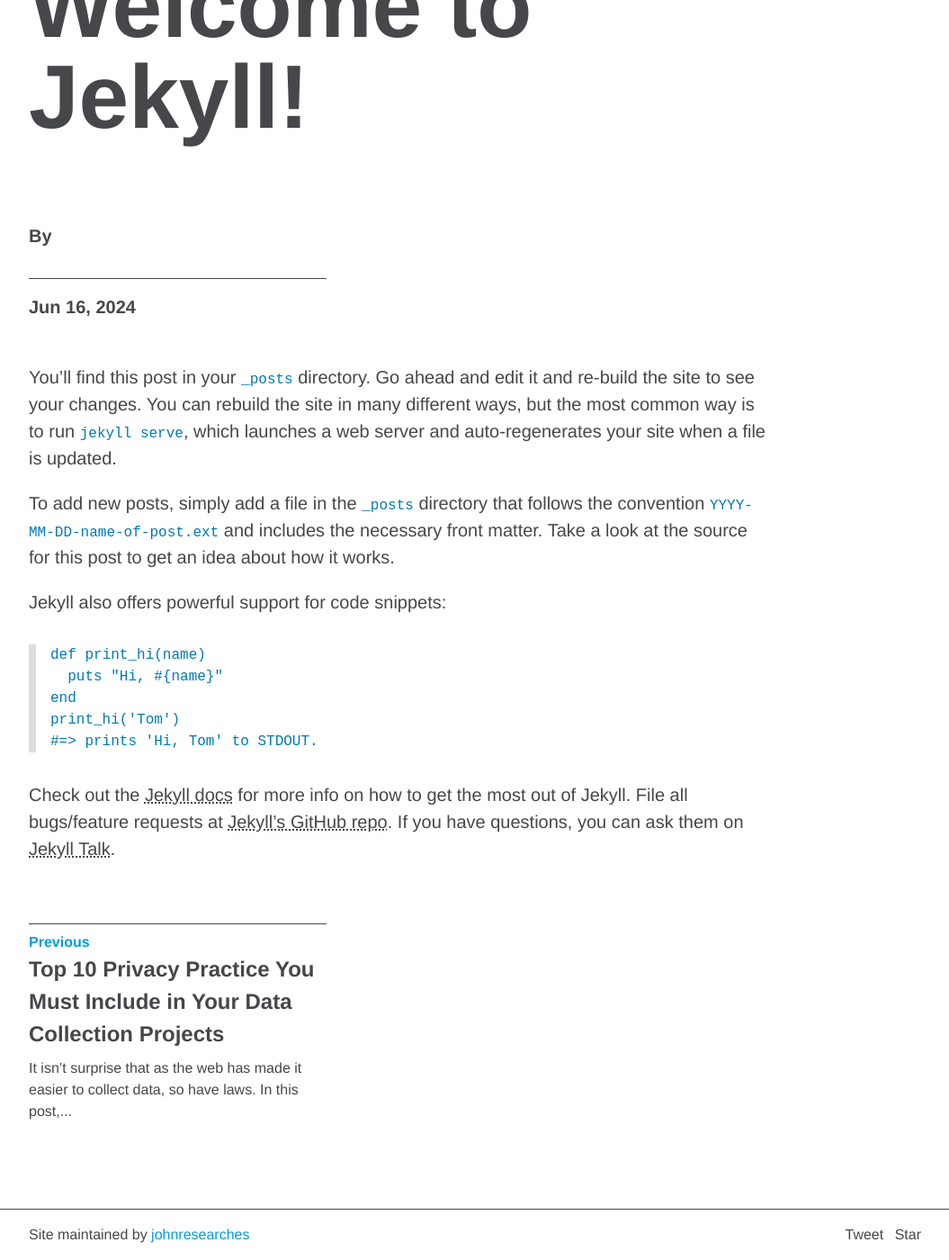
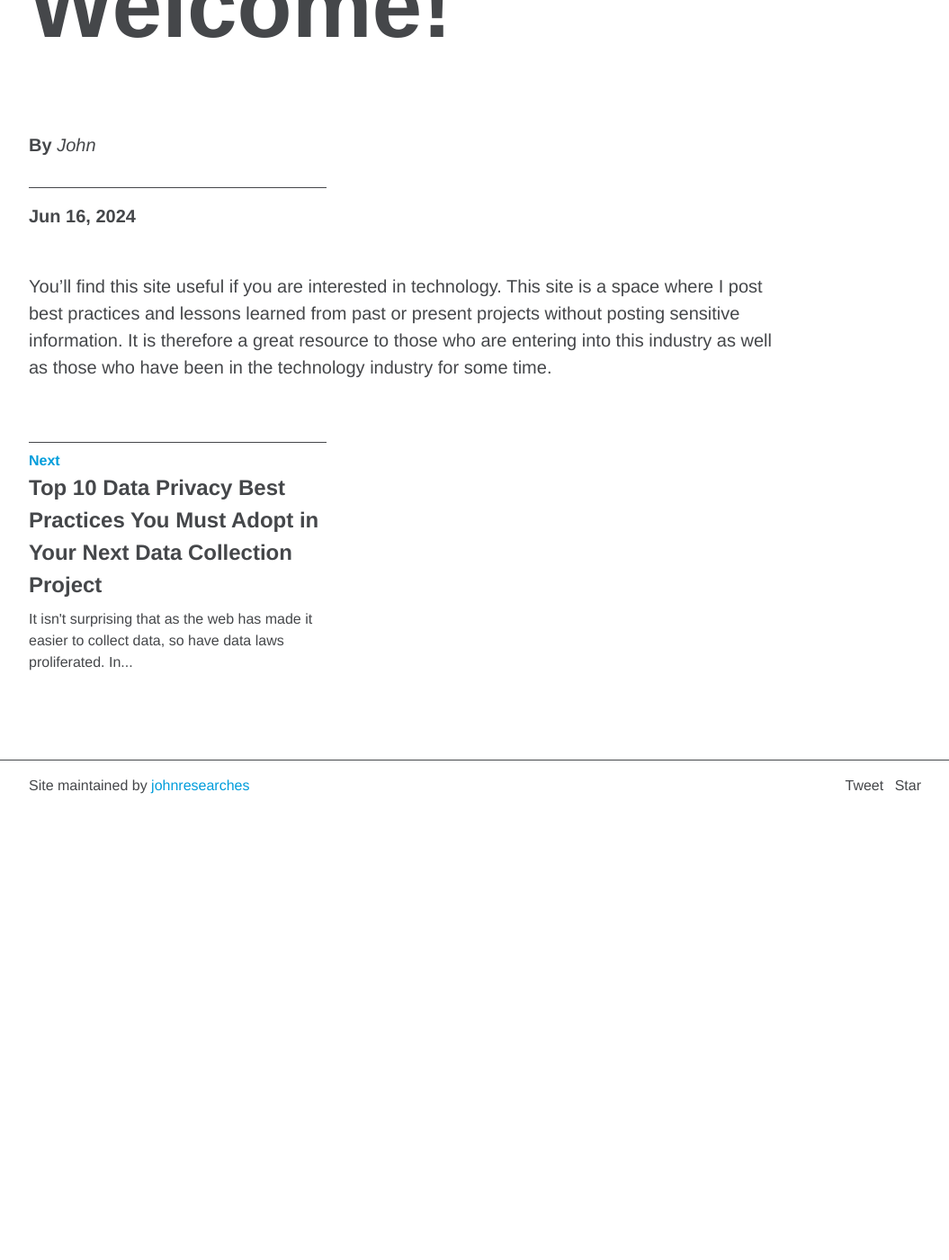
Before and after one commit to johnresearches/johnresearches.github.io, a Jekyll site: the page built from _posts/2024-06-16-welcome-to-jekyll.markdown, in a window 1280 px wide and 1400 px high, scrolled down 183 px. Shown: the whole window at 90% size, without its empty margins (112-1167 px from the left). Built offline with Jekyll 4.4.1, drawn with Linux system fonts in a browser that asks for light colours; comment, search, counter and statistics services are not loaded; after the commit the page ends 1084 px from its top, so only the background shows below that.

Commit message:
updated posts

```diff
--- a/_posts/2024-06-16-top-10-privacy-practice-you-must-include-in-your-data-collection-projects.md
+++ b/_posts/2024-06-16-top-10-privacy-practice-you-must-include-in-your-data-collection-projects.md
@@ -1,10 +1,11 @@
 ---
-title: Top 10 Privacy Practice You Must Include in Your Data Collection Projects
+title: Top 10 Data Privacy Best Practices You Must Adopt in Your Next Data Collection
+  Project
 layout: post
 categories: writing
 category: technology
 author: John
-date: '2024-06-16 01:41:07'
+date: '2024-06-16 02:30:00'
 ---
 
-It isn't surprise that as the web has made it easier to collect data, so have laws. In this post, we'll go over 10 privacy best practices that you follow in order to deliver a successful project.
+It isn't surprising that as the web has made it easier to collect data, so have data laws proliferated. In this post, we'll go over 10 privacy best practices that you need to include in your projects in order to deliver high value successful MVPs without upsetting your partners in the privacy and compliance office of your company.
--- a/_posts/2024-06-16-welcome-to-jekyll.markdown
+++ b/_posts/2024-06-16-welcome-to-jekyll.markdown
@@ -1,27 +1,9 @@
 ---
-title: Welcome to Jekyll!
+title: Welcome!
 layout: post
-date: '2024-06-16 01:16:11 -0400'
-categories:
-- update
+date: '2024-06-16 02:00:00'
+categories: update
+author: John
 ---
 
-You’ll find this post in your `_posts` directory. Go ahead and edit it and re-build the site to see your changes. You can rebuild the site in many different ways, but the most common way is to run `jekyll serve`, which launches a web server and auto-regenerates your site when a file is updated.
-
-To add new posts, simply add a file in the `_posts` directory that follows the convention `YYYY-MM-DD-name-of-post.ext` and includes the necessary front matter. Take a look at the source for this post to get an idea about how it works.
-
-Jekyll also offers powerful support for code snippets:
-
-{% highlight ruby %}
-def print_hi(name)
-  puts "Hi, #{name}"
-end
-print_hi('Tom')
-#=> prints 'Hi, Tom' to STDOUT.
-{% endhighlight %}
-
-Check out the [Jekyll docs][jekyll-docs] for more info on how to get the most out of Jekyll. File all bugs/feature requests at [Jekyll’s GitHub repo][jekyll-gh]. If you have questions, you can ask them on [Jekyll Talk][jekyll-talk].
-
-[jekyll-docs]: https://jekyllrb.com/docs/home
-[jekyll-gh]:   https://github.com/jekyll/jekyll
-[jekyll-talk]: https://talk.jekyllrb.com/
+You’ll find this site useful if you are interested in technology. This site is a space where I post best practices and lessons learned from past or present projects without posting sensitive information. It is therefore a great resource to those who are entering into this industry as well as those who have been in the technology industry for some time.
```
Also changed, not shown: about.md (+1 -12 lines).
